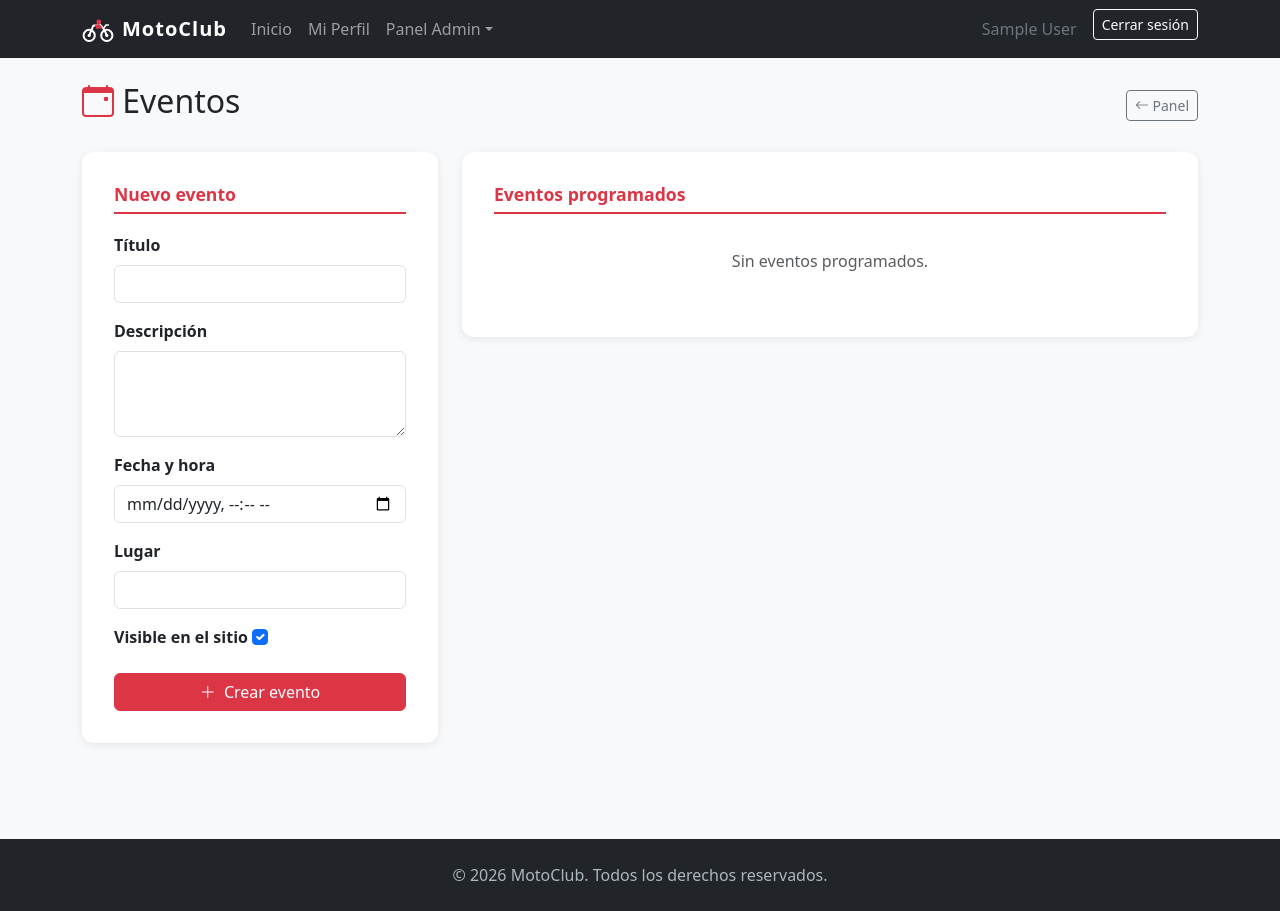
After one commit to jorgevldzs/Proyecto-LI, a Django app: page /panel/eventos/ in a window 1280 px wide. The commit adds this page. Run offline with Django 5.2, Linux system fonts and the light colour scheme; the visitor is signed in with stand-in values (Sample User, id 1); data that the repository does not hold is empty.

Commit message:
YAML, Cambios a Admin y Calendario

```diff
--- a/members/forms.py
+++ b/members/forms.py
@@ -1,5 +1,7 @@
 from django import forms
 from django.contrib.auth.models import User
+
+from pages.models import Event
 from .models import Member, HealthInfo, EmergencyContact, Vehicle, SEX_CHOICES, BLOOD_TYPE_CHOICES
 
 
@@ -151,3 +153,25 @@ class EditEmergencyContactForm(forms.ModelForm):
 class AddPhotoForm(forms.Form):
     image = forms.ImageField(label="Imagen")
     caption = forms.CharField(max_length=200, required=False, label="Descripción (opcional)")
+
+
+class EventForm(forms.ModelForm):
+    class Meta:
+        model = Event
+        fields = ["title", "description", "event_date", "location", "is_visible"]
+        labels = {
+            "title": "Título",
+            "description": "Descripción",
+            "event_date": "Fecha y hora",
+            "location": "Lugar",
+            "is_visible": "Visible en el sitio",
+        }
+        widgets = {
+            "event_date": forms.DateTimeInput(attrs={"type": "datetime-local"}, format="%Y-%m-%dT%H:%M"),
+            "description": forms.Textarea(attrs={"rows": 3}),
+        }
+
+    def __init__(self, *args, **kwargs):
+        super().__init__(*args, **kwargs)
+        if self.instance and self.instance.pk and self.instance.event_date:
+            self.initial["event_date"] = self.instance.event_date.strftime("%Y-%m-%dT%H:%M")
--- a/members/urls.py
+++ b/members/urls.py
@@ -16,6 +16,9 @@ urlpatterns = [
     path("panel/solicitudes/<int:pk>/", views.panel_member_detail, name="panel_member_detail"),
     path("panel/solicitudes/<int:pk>/aprobar/", views.panel_approve, name="panel_approve"),
     path("panel/solicitudes/<int:pk>/rechazar/", views.panel_reject, name="panel_reject"),
+    path("panel/solicitudes/<int:pk>/desactivar/", views.panel_disable, name="panel_disable"),
+    path("panel/solicitudes/<int:pk>/reactivar/", views.panel_enable, name="panel_enable"),
     path("panel/miembros/", views.panel_all_members, name="panel_all_members"),
+    path("panel/eventos/", views.panel_events, name="panel_events"),
     path("panel/fotos/", views.panel_photos, name="panel_photos"),
 ]
--- a/members/views.py
+++ b/members/views.py
@@ -7,9 +7,9 @@ from django.db import transaction
 from .models import Member, HealthInfo, EmergencyContact, Vehicle
 from .forms import (
     PersonalDataForm, ContactForm, HealthForm, EmergencyContactForm, VehicleForm,
-    AcceptanceForm, EditContactForm, EditEmergencyContactForm, AddPhotoForm,
+    AcceptanceForm, EditContactForm, EditEmergencyContactForm, AddPhotoForm, EventForm,
 )
-from pages.models import MainPagePhoto
+from pages.models import Event, MainPagePhoto
 
 
 def _is_staff(user):
@@ -149,6 +149,8 @@ def register_success(request):
 
 @login_required
 def profile(request):
+    if request.user.is_staff and not Member.objects.filter(user=request.user).exists():
+        return redirect("panel_dashboard")
     member = get_object_or_404(Member, user=request.user)
     health = getattr(member, "health_info", None)
     contacts = member.emergency_contacts.all()
@@ -306,10 +308,12 @@ def panel_dashboard(request):
     pending_count = Member.objects.filter(status="pending").count()
     active_count = Member.objects.filter(status="active").count()
     photos_count = MainPagePhoto.objects.count()
+    events_count = Event.objects.count()
     return render(request, "members/panel_dashboard.html", {
         "pending_count": pending_count,
         "active_count": active_count,
         "photos_count": photos_count,
+        "events_count": events_count,
     })
 
 
@@ -325,11 +329,13 @@ def panel_member_detail(request, pk):
     health = getattr(member, "health_info", None)
     contacts = member.emergency_contacts.all()
     vehicles = member.vehicles.all()
+    from_all = request.GET.get("from") == "all"
     return render(request, "members/panel_member_detail.html", {
         "member": member,
         "health": health,
         "contacts": contacts,
         "vehicles": vehicles,
+        "from_all": from_all,
     })
 
 
@@ -362,6 +368,53 @@ def panel_all_members(request):
 
 
 @staff_required
+def panel_disable(request, pk):
+    if request.method == "POST":
+        member = get_object_or_404(Member, pk=pk)
+        member.user.is_active = False
+        member.user.save()
+        messages.success(request, f"Cuenta de {member.user.get_full_name()} desactivada.")
+    return redirect("panel_member_detail", pk=pk)
+
+
+@staff_required
+def panel_enable(request, pk):
+    if request.method == "POST":
+        member = get_object_or_404(Member, pk=pk)
+        member.user.is_active = True
+        member.user.save()
+        messages.success(request, f"Cuenta de {member.user.get_full_name()} reactivada.")
+    return redirect("panel_member_detail", pk=pk)
+
+
+@staff_required
+def panel_events(request):
+    events = Event.objects.all()
+    form = EventForm()
+
+    if request.method == "POST":
+        action = request.POST.get("action")
+        if action == "delete":
+            eid = request.POST.get("event_id")
+            Event.objects.filter(pk=eid).delete()
+            messages.success(request, "Evento eliminado.")
+            return redirect("panel_events")
+        if action == "toggle":
+            eid = request.POST.get("event_id")
+            event = get_object_or_404(Event, pk=eid)
+            event.is_visible = not event.is_visible
+            event.save()
+            return redirect("panel_events")
+        form = EventForm(request.POST)
+        if form.is_valid():
+            form.save()
+            messages.success(request, "Evento creado.")
+            return redirect("panel_events")
+
+    return render(request, "members/panel_events.html", {"events": events, "form": form})
+
+
+@staff_required
 def panel_photos(request):
     photos = MainPagePhoto.objects.all()
     form = AddPhotoForm()
--- a/motoclub/settings.py
+++ b/motoclub/settings.py
@@ -80,6 +80,7 @@ USE_TZ = True
 # ── Static & media files ──────────────────────────────────────────────────────
 STATIC_URL = "static/"
 STATIC_ROOT = BASE_DIR / "staticfiles"
+STATICFILES_DIRS = [BASE_DIR / "static"]
 
 STORAGES = {
     "default": {
--- a/pages/models.py
+++ b/pages/models.py
@@ -1,4 +1,21 @@
 from django.db import models
+
+
+class Event(models.Model):
+    title = models.CharField(max_length=200, verbose_name="Título")
+    description = models.TextField(blank=True, verbose_name="Descripción")
+    event_date = models.DateTimeField(verbose_name="Fecha y hora")
+    location = models.CharField(max_length=300, blank=True, verbose_name="Lugar")
+    is_visible = models.BooleanField(default=True, verbose_name="Visible")
+    created_at = models.DateTimeField(auto_now_add=True)
+
+    class Meta:
+        verbose_name = "Evento"
+        verbose_name_plural = "Eventos"
+        ordering = ["event_date"]
+
+    def __str__(self):
+        return self.title
 
 
 class MainPagePhoto(models.Model):
--- a/requirements.txt
+++ b/requirements.txt
@@ -5,5 +5,6 @@ gunicorn==26.0.0
 packaging==26.2
 Pillow==11.2.1
 python-decouple==3.8
+PyYAML==6.0.3
 sqlparse==0.5.5
 whitenoise==6.12.0
--- a/templates/base.html
+++ b/templates/base.html
@@ -1,3 +1,4 @@
+{% load static %}
 <!DOCTYPE html>
 <html lang="es">
 <head>
@@ -22,8 +23,9 @@
 
 <nav class="navbar navbar-expand-lg navbar-dark bg-dark">
   <div class="container">
-    <a class="navbar-brand" href="{% url 'home' %}">
-      <i class="bi bi-motorcycle"></i> MotoClub
+    <a class="navbar-brand d-flex align-items-center gap-2" href="{% url 'home' %}">
+      <img src="{% static 'img/logo.svg' %}" alt="Logo" height="32" width="32">
+      MotoClub
     </a>
     <button class="navbar-toggler" type="button" data-bs-toggle="collapse" data-bs-target="#navbarMain">
       <span class="navbar-toggler-icon"></span>
@@ -43,6 +45,7 @@
                 <li><a class="dropdown-item" href="{% url 'panel_dashboard' %}">Dashboard</a></li>
                 <li><a class="dropdown-item" href="{% url 'panel_requests' %}">Solicitudes</a></li>
                 <li><a class="dropdown-item" href="{% url 'panel_all_members' %}">Todos los miembros</a></li>
+                <li><a class="dropdown-item" href="{% url 'panel_events' %}">Eventos</a></li>
                 <li><a class="dropdown-item" href="{% url 'panel_photos' %}">Fotos</a></li>
               </ul>
             </li>
--- a/templates/members/panel_all_members.html
+++ b/templates/members/panel_all_members.html
@@ -27,7 +27,7 @@
         {% for m in members %}
           <tr>
             <td>
-              <a href="{% url 'panel_member_detail' m.pk %}" class="text-decoration-none fw-semibold">
+              <a href="{% url 'panel_member_detail' m.pk %}?from=all" class="text-decoration-none fw-semibold">
                 {{ m.user.get_full_name }}
               </a>
             </td>
--- /dev/null
+++ b/templates/members/panel_events.html
@@ -0,0 +1,98 @@
+{% extends "base.html" %}
+{% block title %}Eventos — MotoClub{% endblock %}
+
+{% block content %}
+<div class="d-flex justify-content-between align-items-center mb-4">
+  <h2><i class="bi bi-calendar-event text-danger"></i> Eventos</h2>
+  <a href="{% url 'panel_dashboard' %}" class="btn btn-outline-secondary btn-sm">
+    <i class="bi bi-arrow-left"></i> Panel
+  </a>
+</div>
+
+<div class="row g-4">
+  <!-- Create form -->
+  <div class="col-lg-4">
+    <div class="section-card">
+      <h5 class="section-title">Nuevo evento</h5>
+      <form method="post">
+        {% csrf_token %}
+        {% for field in form %}
+          <div class="mb-3">
+            <label class="form-label fw-semibold">{{ field.label }}</label>
+            {{ field }}
+            {% if field.errors %}
+              <div class="text-danger small">{{ field.errors.0 }}</div>
+            {% endif %}
+          </div>
+        {% endfor %}
+        <button type="submit" class="btn btn-danger w-100">
+          <i class="bi bi-plus-lg me-1"></i> Crear evento
+        </button>
+      </form>
+    </div>
+  </div>
+
+  <!-- Event list -->
+  <div class="col-lg-8">
+    <div class="section-card">
+      <h5 class="section-title">Eventos programados</h5>
+      {% if events %}
+        <div class="table-responsive">
+          <table class="table table-hover align-middle">
+            <thead class="table-dark">
+              <tr>
+                <th>Título</th>
+                <th>Fecha</th>
+                <th>Lugar</th>
+                <th>Visible</th>
+                <th></th>
+              </tr>
+            </thead>
+            <tbody>
+              {% for e in events %}
+                <tr>
+                  <td class="fw-semibold">{{ e.title }}</td>
+                  <td><small>{{ e.event_date|date:"d/m/Y H:i" }}</small></td>
+                  <td><small class="text-muted">{{ e.location|default:"—" }}</small></td>
+                  <td>
+                    <form method="post" class="d-inline">
+                      {% csrf_token %}
+                      <input type="hidden" name="action" value="toggle">
+                      <input type="hidden" name="event_id" value="{{ e.pk }}">
+                      <button type="submit" class="btn btn-sm {% if e.is_visible %}btn-success{% else %}btn-secondary{% endif %}">
+                        {% if e.is_visible %}<i class="bi bi-eye"></i>{% else %}<i class="bi bi-eye-slash"></i>{% endif %}
+                      </button>
+                    </form>
+                  </td>
+                  <td>
+                    <form method="post" onsubmit="return confirm('¿Eliminar este evento?');">
+                      {% csrf_token %}
+                      <input type="hidden" name="action" value="delete">
+                      <input type="hidden" name="event_id" value="{{ e.pk }}">
+                      <button type="submit" class="btn btn-sm btn-outline-danger">
+                        <i class="bi bi-trash"></i>
+                      </button>
+                    </form>
+                  </td>
+                </tr>
+              {% endfor %}
+            </tbody>
+          </table>
+        </div>
+      {% else %}
+        <p class="text-muted text-center py-3">Sin eventos programados.</p>
+      {% endif %}
+    </div>
+  </div>
+</div>
+{% endblock %}
+
+{% block extra_js %}
+<script>
+  // Apply Bootstrap form-control class to all form inputs
+  document.querySelectorAll('#id_title,#id_description,#id_event_date,#id_location').forEach(el => {
+    el.classList.add(el.tagName === 'SELECT' ? 'form-select' : 'form-control');
+  });
+  document.querySelector('#id_is_visible')?.classList.add('form-check-input');
+</script>
+{% endblock %}
```
Also changed, not shown: pages/admin.py (+8 -1 lines), pages/content.yaml (added, +21 -0 lines), pages/views.py (+23 -2 lines), templates/members/panel_dashboard.html (+23 -9 lines), templates/members/panel_member_detail.html (+30 -4 lines), templates/pages/home.html (+39 -13 lines), pages/migrations/0002_event.py (added), static/img/logo.svg (added).
